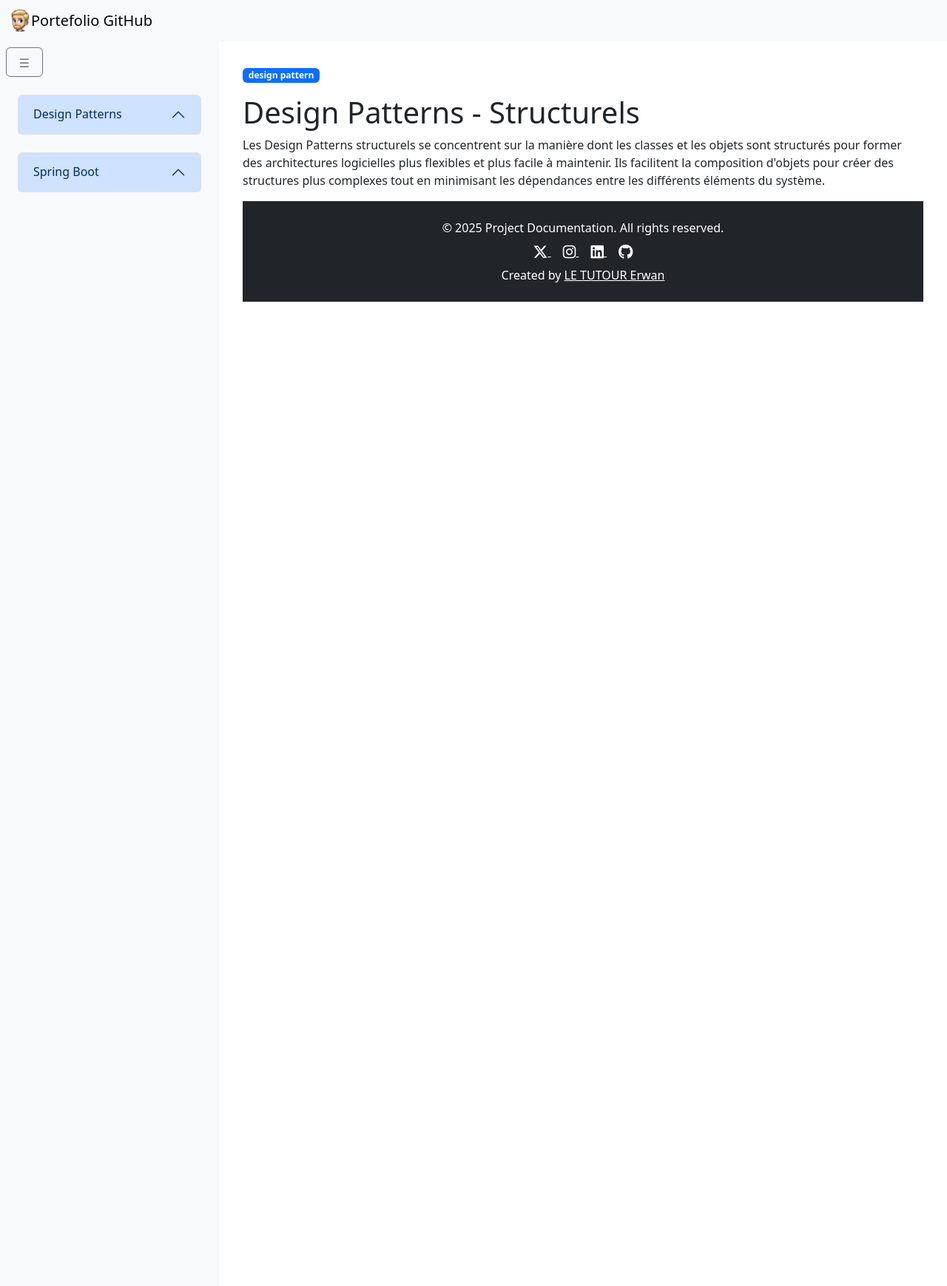
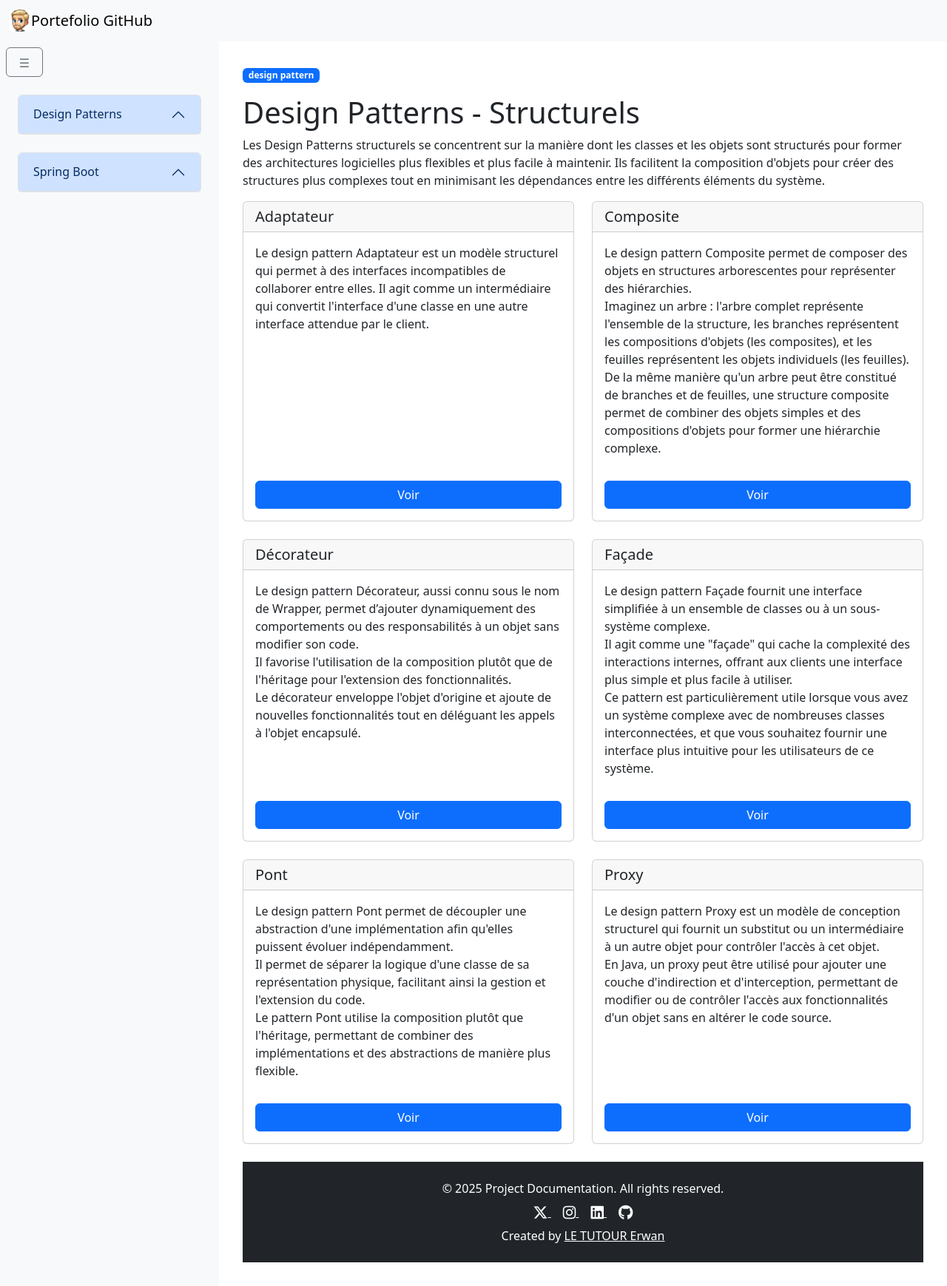
Before and after one commit to ErwanLT/ErwanLT-pages, a Jekyll site: the page built from docs/tags/designPattern/structurel.html, in a window 1280 px wide. Shown: the whole page at 74% size. Built offline with Jekyll 4.4.1, drawn with Linux system fonts in a browser that asks for light colours; nearby versions of some CDN libraries.

Commit message:
tags pages design pattern structurel

```diff
--- a/docs/_includes/tags.html
+++ b/docs/_includes/tags.html
@@ -1,15 +1,25 @@
 <div class="mb-3">
     {% for tag in page.tags %}
-    {% if tag == "design pattern" %}
+        {% assign handle = tag %}
+        {% case handle %}
+            {% when "design pattern" %}
                 <a href="{{ '/designPattern/' | relative_url }}">
                     <span class="badge bg-primary me-1">{{ tag }}</span>
                 </a>
-    {% elsif tag == "creation" %}
+            {% when "creation" %}
                 <a href="{{ '/designPattern/creation/' | relative_url }}">
+                    <span class="badge bg-primary me-1">{{ tag }}</span>
+                </a>
+            {% when "comportementaux" %}
+                <a href="{{ '/designPattern/comportementaux/' | relative_url }}">
+                    <span class="badge bg-primary me-1">{{ tag }}</span>
+                </a>
+            {% when "structure" %}
+                <a href="{{ '/designPattern/structurel/' | relative_url }}">
                     <span class="badge bg-primary me-1">{{ tag }}</span>
                 </a>
             {% else %}
                 <span class="badge bg-secondary me-1">{{ tag }}</span>
-    {% endif %}
+        {% endcase %}
     {% endfor %}
 </div>
--- a/docs/tags/designPattern/structurel.html
+++ b/docs/tags/designPattern/structurel.html
@@ -7,3 +7,78 @@ tags:
 ---
 <h1>{{page.title}}</h1>
 <p>Les Design Patterns structurels se concentrent sur la manière dont les classes et les objets sont structurés pour former des architectures logicielles plus flexibles et plus facile à maintenir. Ils facilitent la composition d'objets pour créer des structures plus complexes tout en minimisant les dépendances entre les différents éléments du système.</p>
+
+<div class="row">
+    <div class="col-md-6 d-flex">
+        <div class="card mb-3 h-100 w-100">
+            <h5 class="card-header">Adaptateur</h5>
+            <div class="card-body d-flex flex-column">
+                <p class="card-text">Le design pattern Adaptateur est un modèle structurel qui permet à des interfaces incompatibles de collaborer entre elles. Il agit comme un intermédiaire qui convertit l'interface d'une classe en une autre interface attendue par le client.</p>
+                <a href="{{ '/designPattern/structure/adaptateur' | relative_url }}" class="btn btn-primary mt-auto">Voir</a>
+            </div>
+        </div>
+    </div>
+
+    <div class="col-md-6 d-flex">
+        <div class="card mb-3 h-100 w-100">
+            <h5 class="card-header">Composite</h5>
+            <div class="card-body d-flex flex-column">
+                <p class="card-text">Le design pattern Composite permet de composer des objets en structures arborescentes pour représenter des hiérarchies.
+                    <br>Imaginez un arbre : l'arbre complet représente l'ensemble de la structure, les branches représentent les compositions d'objets (les composites), et les feuilles représentent les objets individuels (les feuilles). De la même manière qu'un arbre peut être constitué de branches et de feuilles, une structure composite permet de combiner des objets simples et des compositions d'objets pour former une hiérarchie complexe.</p>
+                <a href="{{ '/designPattern/structure/composite' | relative_url }}" class="btn btn-primary mt-auto">Voir</a>
+            </div>
+        </div>
+    </div>
+</div>
+<br>
+<div class="row">
+    <div class="col-md-6 d-flex">
+        <div class="card mb-3 h-100 w-100">
+            <h5 class="card-header">Décorateur</h5>
+            <div class="card-body d-flex flex-column">
+                <p class="card-text">Le design pattern Décorateur, aussi connu sous le nom de Wrapper, permet d’ajouter dynamiquement des comportements ou des responsabilités à un objet sans modifier son code.
+                    <br>Il favorise l'utilisation de la composition plutôt que de l'héritage pour l'extension des fonctionnalités.
+                    <br>Le décorateur enveloppe l'objet d'origine et ajoute de nouvelles fonctionnalités tout en déléguant les appels à l'objet encapsulé.</p>
+                <a href="{{ '/designPattern/structure/decorateur' | relative_url }}" class="btn btn-primary mt-auto">Voir</a>
+            </div>
+        </div>
+    </div>
+
+    <div class="col-md-6 d-flex">
+        <div class="card mb-3 h-100 w-100">
+            <h5 class="card-header">Façade</h5>
+            <div class="card-body d-flex flex-column">
+                <p class="card-text">Le design pattern Façade fournit une interface simplifiée à un ensemble de classes ou à un sous-système complexe.
+                    <br>Il agit comme une "façade" qui cache la complexité des interactions internes, offrant aux clients une interface plus simple et plus facile à utiliser.
+                    <br> Ce pattern est particulièrement utile lorsque vous avez un système complexe avec de nombreuses classes interconnectées, et que vous souhaitez fournir une interface plus intuitive pour les utilisateurs de ce système.</p>
+                <a href="{{ '/designPattern/structure/facade' | relative_url }}" class="btn btn-primary mt-auto">Voir</a>
+            </div>
+        </div>
+    </div>
+</div>
+<br>
+<div class="row">
+    <div class="col-md-6 d-flex">
+        <div class="card mb-3 h-100 w-100">
+            <h5 class="card-header">Pont</h5>
+            <div class="card-body d-flex flex-column">
+                <p class="card-text">Le design pattern Pont permet de découpler une abstraction d'une implémentation afin qu'elles puissent évoluer indépendamment.
+                    <br>Il permet de séparer la logique d'une classe de sa représentation physique, facilitant ainsi la gestion et l'extension du code.
+                    <br>Le pattern Pont utilise la composition plutôt que l'héritage, permettant de combiner des implémentations et des abstractions de manière plus flexible.</p>
+                <a href="{{ '/designPattern/structure/pont' | relative_url }}" class="btn btn-primary mt-auto">Voir</a>
+            </div>
+        </div>
+    </div>
+
+    <div class="col-md-6 d-flex">
+        <div class="card mb-3 h-100 w-100">
+            <h5 class="card-header">Proxy</h5>
+            <div class="card-body d-flex flex-column">
+                <p class="card-text">Le design pattern Proxy est un modèle de conception structurel qui fournit un substitut ou un intermédiaire à un autre objet pour contrôler l'accès à cet objet.
+                    <br>En Java, un proxy peut être utilisé pour ajouter une couche d'indirection et d'interception, permettant de modifier ou de contrôler l'accès aux fonctionnalités d'un objet sans en altérer le code source.</p>
+                <a href="{{ '/designPattern/structure/proxy' | relative_url }}" class="btn btn-primary mt-auto">Voir</a>
+            </div>
+        </div>
+    </div>
+</div>
+<br>
```
Lines whose indentation alone changed are shown as unchanged.
